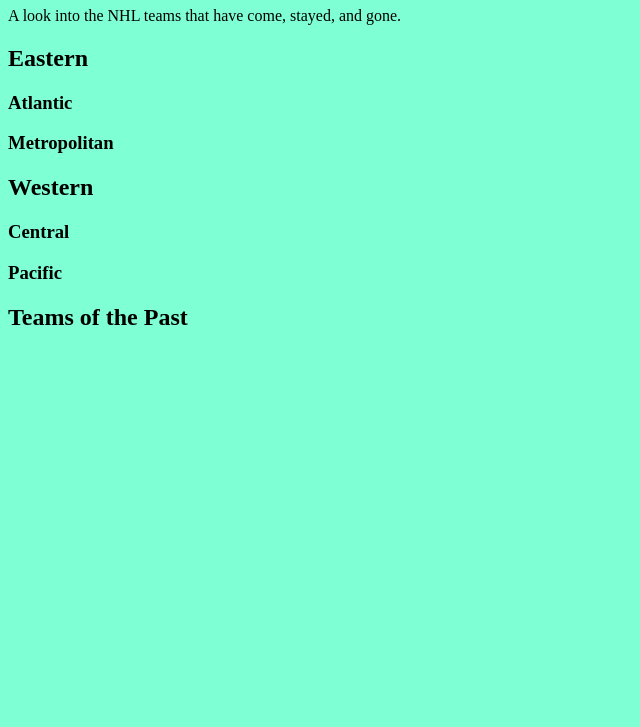
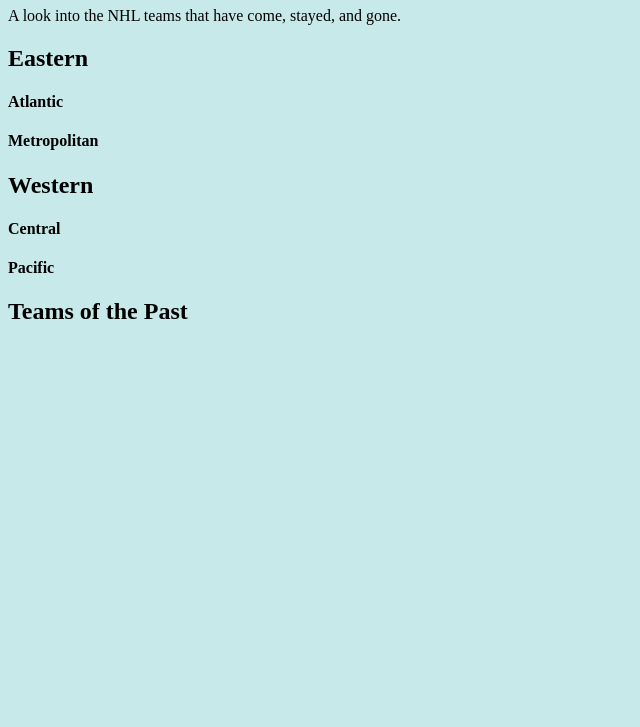
Before and after one commit to oldingb21/flatiron-frontend-phase-1-project, a plain HTML site: page index.html in a window 1280 px wide. Shown: the part 73-800 px from the top of the page, without its empty margins (0-640 px from the left). Drawn offline with Linux system fonts and the light colour scheme.

Commit message:
added variables and modified HTML elements

```diff
--- a/index.css
+++ b/index.css
@@ -1,3 +1,3 @@
 body {
-    background-color: aquamarine;
+    background-color: rgb(200 233 233);
 }
--- a/index.html
+++ b/index.html
@@ -15,20 +15,20 @@
 
     <main>
         <h2 id="eastern" class="conference">Eastern</h2>
-            <h3 class="division">Atlantic</h3>
+            <h4 class="division">Atlantic</h4>
                 <ul id="atlantic_list">
 
                 </ul>
-            <h3 class="division">Metropolitan</h3>
+            <h4 class="division">Metropolitan</h4>
                 <ul id="metropolitan_list">
 
                 </ul>
         <h2 id="western" class="conference">Western</h2>
-            <h3 class="division">Central</h3>
+            <h4 class="division">Central</h4>
                 <ul id="central_list">
 
                 </ul>
-            <h3 class="division">Pacific</h3>
+            <h4 class="division">Pacific</h4>
                 <ul id="pacific_list">
 
                 </ul>
--- a/index.js
+++ b/index.js
@@ -1 +1,11 @@
-console.log('JS file connected')
+// Important Variables
+
+const eastern = document.querySelector('#eastern');
+const western = document.querySelector('#western');
+const atlantic = document.querySelector('#atlantic_list');
+const metro = document.querySelector('#metropolitan_list');
+const central = document.querySelector('#central_list');
+const pacific = document.querySelector('#pacific_list');
+const past = document.querySelector('#past_list')
+
+// Callback Functions
```
